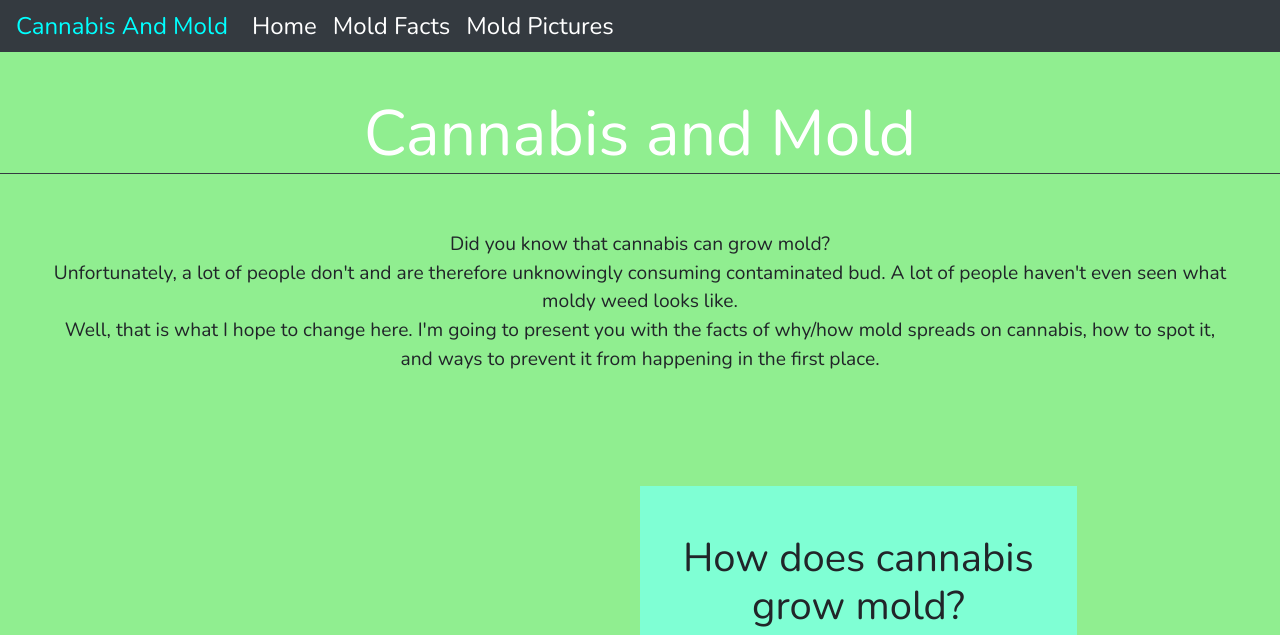
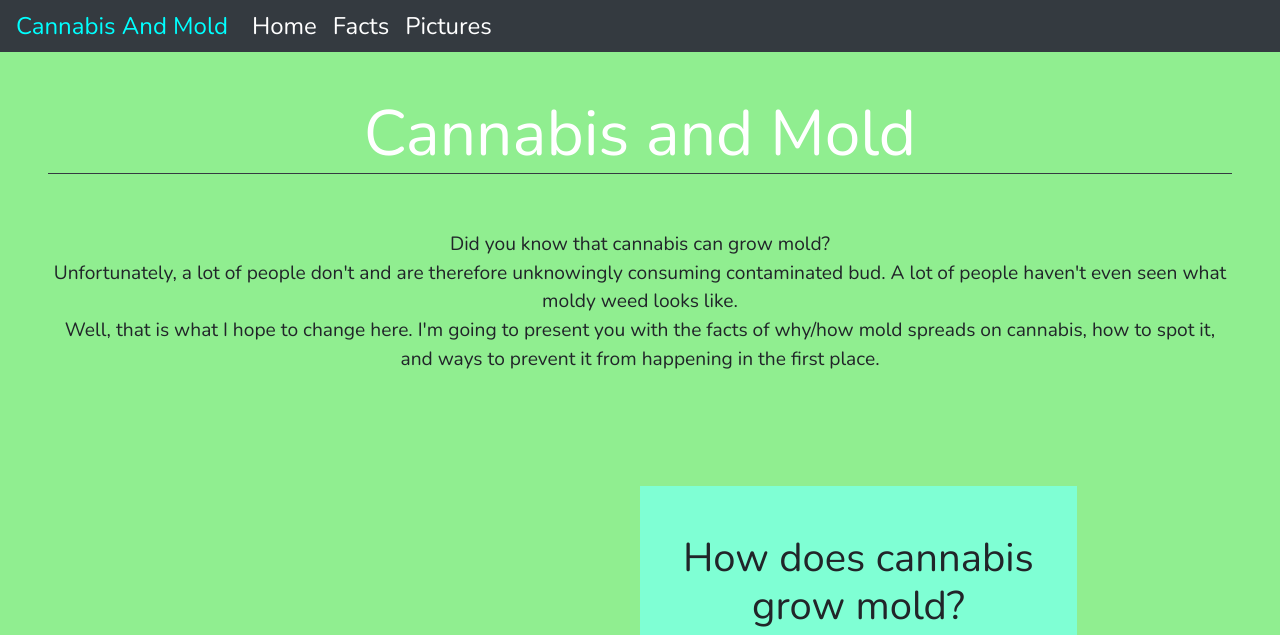
Before and after one commit to Pokedexrockett/mold_site, a plain HTML site: page index.html in a window 1280 px wide. Shown: the top 635 px of the page. Drawn offline with nearby package versions, Linux system fonts and the light colour scheme.

Commit message:
make border padding 5 for h1

```diff
--- a/app.css
+++ b/app.css
@@ -35,6 +35,7 @@ body {
     font-size: 1.2rem;
 }
 
+
 #potLeaf {
     width:12%;
     height:20%;
--- a/index.html
+++ b/index.html
@@ -30,16 +30,16 @@
                     <a href="" class="nav-link">Home</a>
                 </li>
                 <li class="nav-item">
-                    <a href="" class="nav-link">Mold Facts</a>
+                    <a href="" class="nav-link">Facts</a>
                 </li>
                 <li class="nav-item">
-                    <a href="" class="nav-link">Mold Pictures</a>
+                    <a href="" class="nav-link">Pictures</a>
                 </li>
             </ul>
         </div>
     </nav>
 
-    <section class="cotainer-fluid px-0 pt-5">
+    <section class="cotainer-fluid px-5 pt-5">
         <div class="row align-items-center">
             <div class="col align-items-center">
                 <div id="headingGroup" class="text-white text-center d-none d-lg-block mt-5">
```
